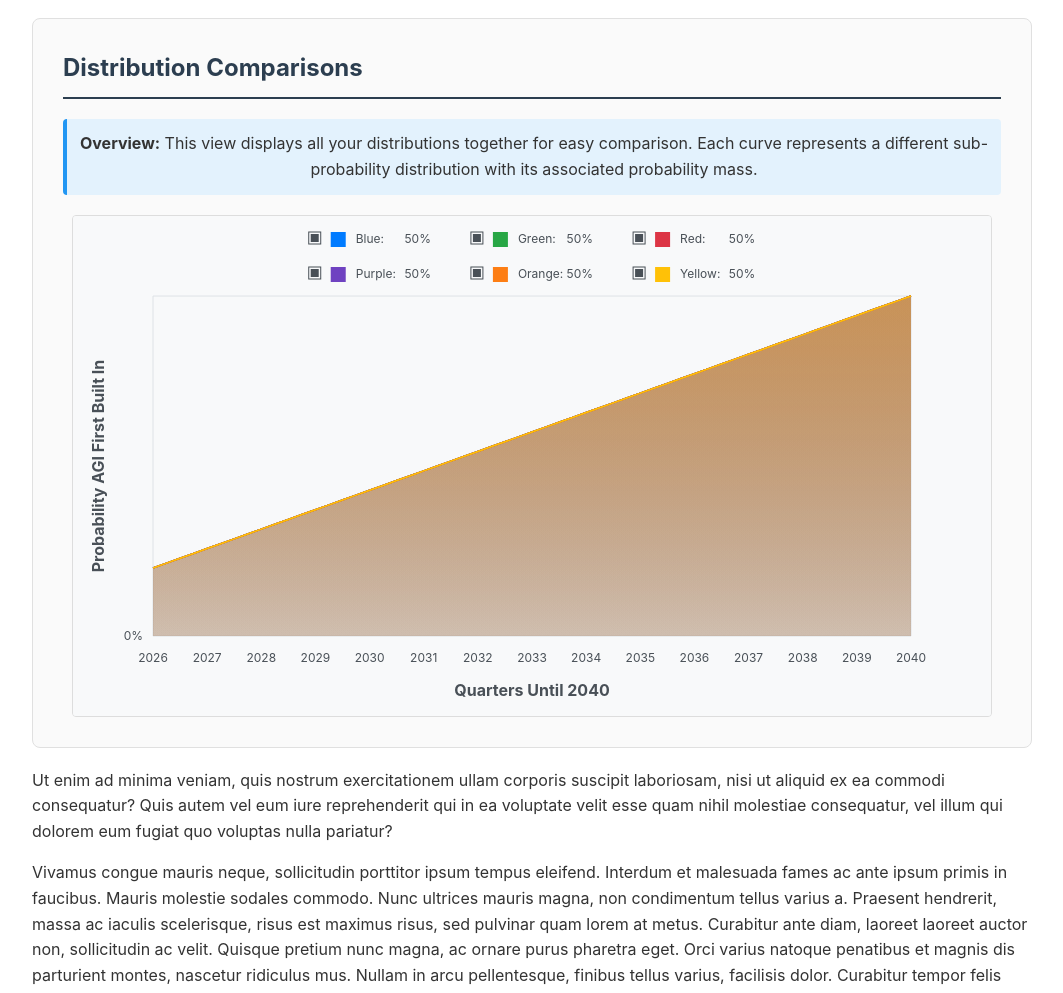
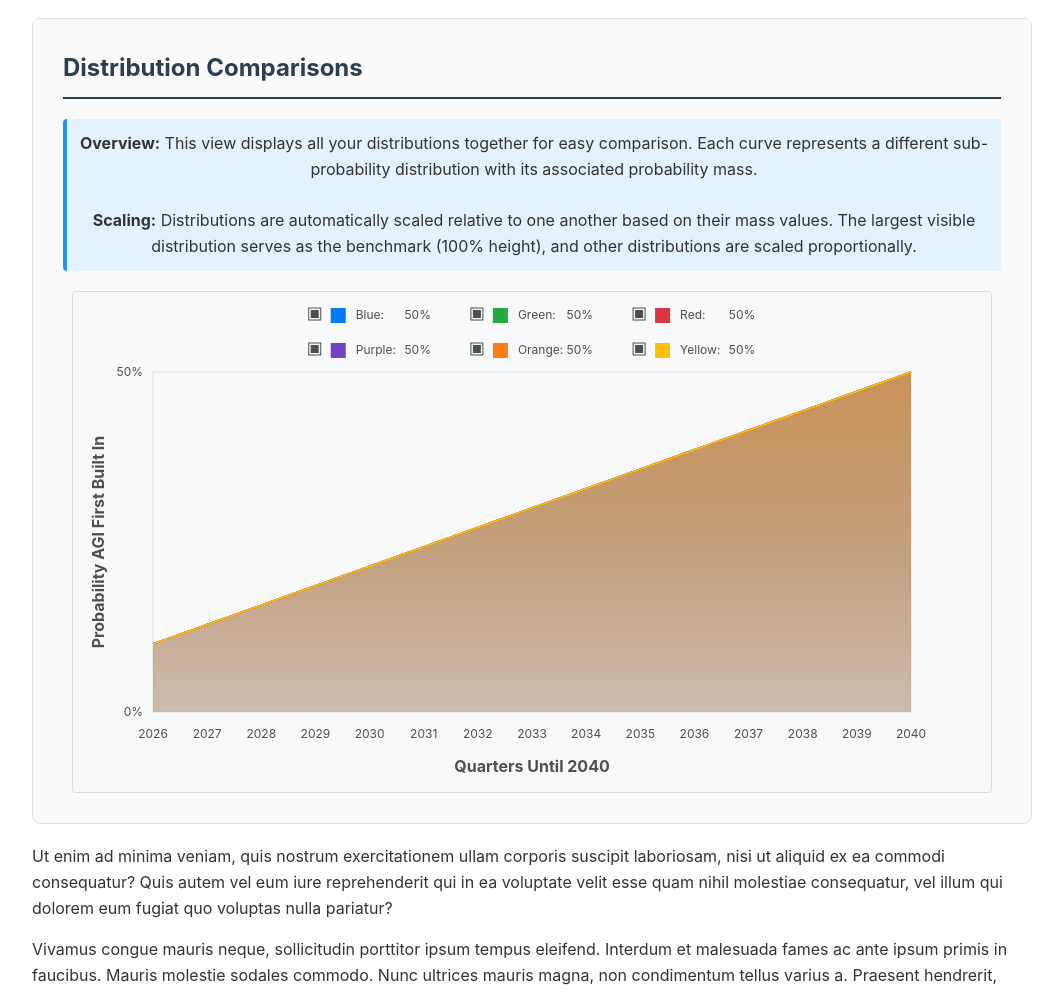
Before and after one commit to DavidUdell/AI_2027_Widgets, a website built with Vite: page index.html in a window 1280 px wide. Shown: the part 1204-2197 px from the top of the page, without its empty margins (108-1171 px from the left). Built offline with nearby package versions, Linux system fonts and the light colour scheme.

Commit message:
feat: autoscaling

```diff
--- a/index.html
+++ b/index.html
@@ -254,6 +254,9 @@
         <div class="instructions">
             <strong>Overview:</strong> This view displays all your distributions together for easy comparison.
             Each curve represents a different sub-probability distribution with its associated probability mass.
+            <br><br>
+            <strong>Scaling:</strong> Distributions are automatically scaled relative to one another based on their mass values.
+            The largest visible distribution serves as the benchmark (100% height), and other distributions are scaled proportionally.
         </div>
 
         <div id="comparisons-widget"></div>
--- a/src/comparisons.js
+++ b/src/comparisons.js
@@ -132,12 +132,31 @@ export function createComparisonsWidget(containerId, options) {
         ctx.rect(padding, padding, plotWidth, plotHeight);
         ctx.stroke();
 
+        // Calculate the maximum mass among visible distributions for scaling reference
+        let maxMass = 0;
+        if (options.distributions && options.distributions.length > 0) {
+            options.distributions.forEach((distribution, index) => {
+                if (visibilityState[index] && distribution.mass > maxMass) {
+                    maxMass = distribution.mass;
+                }
+            });
+        }
+
         // Draw the hardcoded 0% label at the bottom left
         ctx.fillStyle = '#495057';
         ctx.font = '12px -apple-system, BlinkMacSystemFont, sans-serif';
         ctx.textAlign = 'right';
         ctx.textBaseline = 'middle';
         ctx.fillText('0%', padding - 10, options.height - padding);
+
+        // Draw the maximum mass label at the top if there are visible distributions
+        if (maxMass > 0) {
+            ctx.fillStyle = '#495057';
+            ctx.font = '12px -apple-system, BlinkMacSystemFont, sans-serif';
+            ctx.textAlign = 'right';
+            ctx.textBaseline = 'middle';
+            ctx.fillText(`${maxMass}%`, padding - 10, padding);
+        }
     }
 
     /**
@@ -183,6 +202,41 @@ export function createComparisonsWidget(containerId, options) {
     }
 
     /**
+     * Calculate scaling factors for distributions based on their masses
+     */
+    function calculateScalingFactors() {
+        if (!options.distributions || options.distributions.length === 0) {
+            return {};
+        }
+
+        // Find the maximum mass among visible distributions
+        let maxMass = 0;
+        options.distributions.forEach((distribution, index) => {
+            if (visibilityState[index] && distribution.mass > maxMass) {
+                maxMass = distribution.mass;
+            }
+        });
+
+        // If no visible distributions or max mass is 0, return no scaling
+        if (maxMass === 0) {
+            return {};
+        }
+
+        // Calculate scaling factors for each distribution
+        const scalingFactors = {};
+        options.distributions.forEach((distribution, index) => {
+            if (visibilityState[index]) {
+                // Scale each distribution so that its visual height represents its mass relative to the max mass
+                scalingFactors[index] = distribution.mass / maxMass;
+            }
+        });
+
+
+
+        return scalingFactors;
+    }
+
+    /**
      * Draw all distributions with fill areas and curves
      */
     function drawAllDistributions() {
@@ -198,6 +252,9 @@ export function createComparisonsWidget(containerId, options) {
             return;
         }
 
+        // Calculate scaling factors for all visible distributions
+        const scalingFactors = calculateScalingFactors();
+
         // Draw each distribution with fill and curve (only if visible)
         options.distributions.forEach((distribution, index) => {
             // Skip if distribution is hidden
@@ -205,6 +262,9 @@ export function createComparisonsWidget(containerId, options) {
 
             const colorScheme = colorSchemes[distribution.color];
             if (!colorScheme) return;
+
+            // Get scaling factor for this distribution
+            const scaleFactor = scalingFactors[index] || 1;
 
             // Create gradient for the fill
             const gradient = ctx.createLinearGradient(padding, padding, padding, options.height - padding);
@@ -218,9 +278,11 @@ export function createComparisonsWidget(containerId, options) {
             // Start at the bottom-left corner
             ctx.moveTo(padding, options.height - padding);
 
-            // Draw the curve
+            // Draw the curve with scaling applied
             for (let i = 0; i < numPeriods; i++) {
-                const coords = dataToCanvas(i, distribution.values[i]);
+                // Apply scaling factor to the probability value
+                const scaledProbability = distribution.values[i] * scaleFactor;
+                const coords = dataToCanvas(i, scaledProbability);
                 ctx.lineTo(coords.x, coords.y);
             }
 
@@ -235,7 +297,9 @@ export function createComparisonsWidget(containerId, options) {
             ctx.beginPath();
 
             for (let i = 0; i < numPeriods; i++) {
-                const coords = dataToCanvas(i, distribution.values[i]);
+                // Apply scaling factor to the probability value
+                const scaledProbability = distribution.values[i] * scaleFactor;
+                const coords = dataToCanvas(i, scaledProbability);
                 if (i === 0) {
                     ctx.moveTo(coords.x, coords.y);
                 } else {
```
